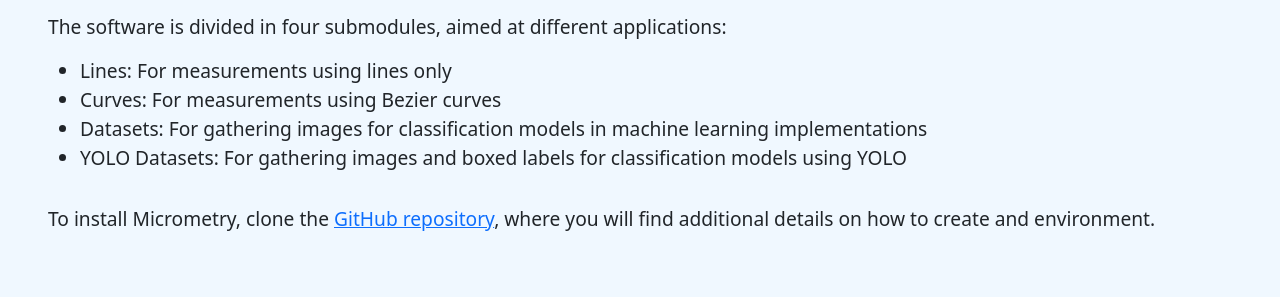
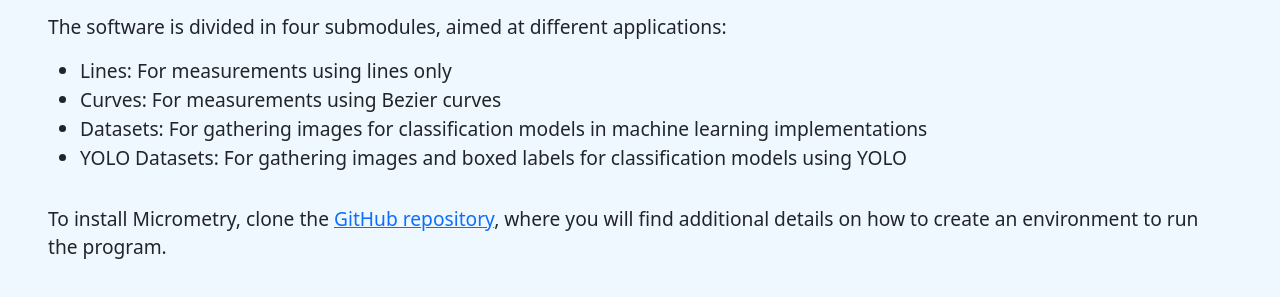
Before and after one commit to UGarCil/Micrometry, a website: page index.html in a window 1280 px wide. Shown: the part 595-892 px from the top of the page. Drawn offline with nearby package versions, Linux system fonts and the light colour scheme.

Commit message:
updated Docs

```diff
--- a/index.html
+++ b/index.html
@@ -48,7 +48,7 @@
         <div class="row pt-3">
             <div class="col-12">
                 To install Micrometry, clone the <a href="https://github.com/UGarCil/Micrometry">GitHub repository</a>,
-                where you will find additional details on how to create and environment.
+                where you will find additional details on how to create an environment to run the program.
             </div>
         </div>
     </div>
```
